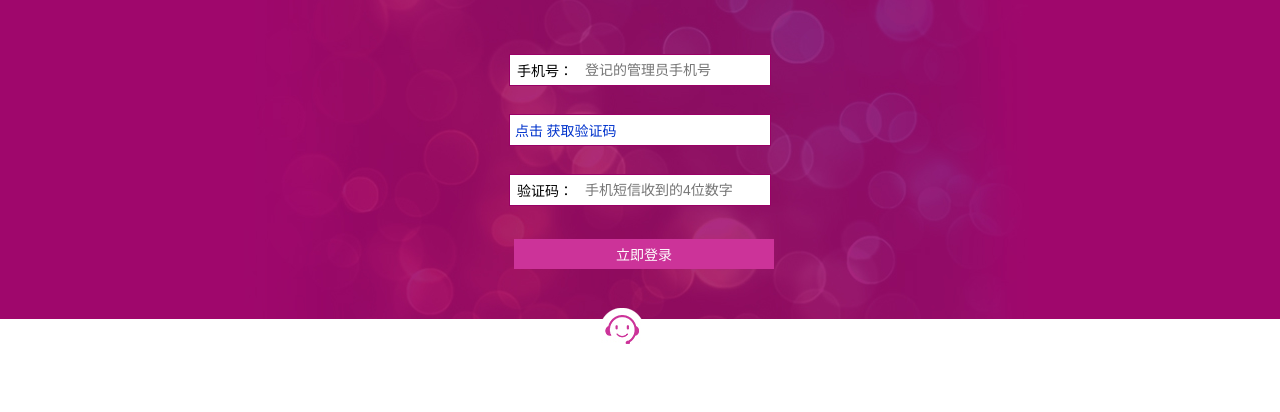
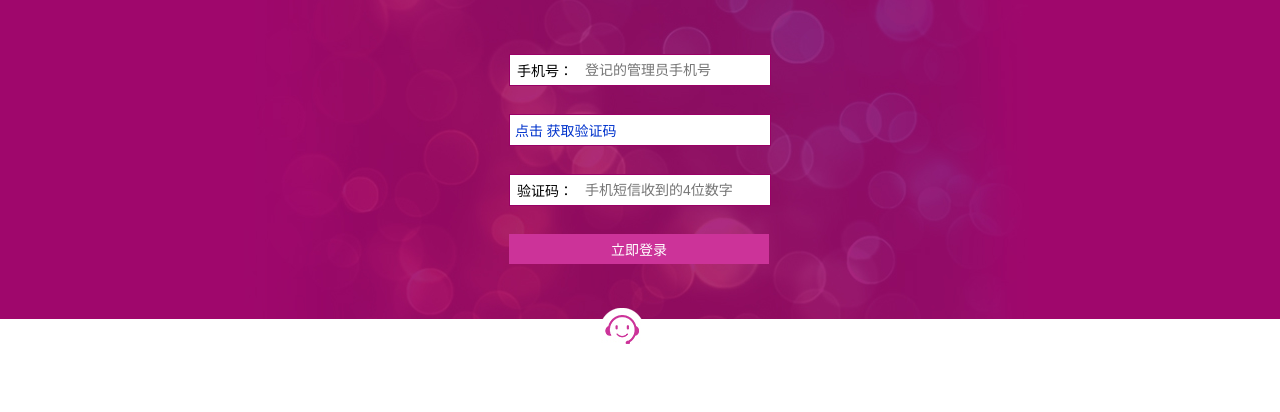
Before and after one commit to will-lzx/management, a Django app: a page that uses templates/login/base.html in a window 1280 px wide. Shown: the part 211-623 px from the top of the page. Run offline with Django 3.2, Linux system fonts and the light colour scheme.

Commit message:
管理后台设计

```diff
--- a/static/css/style.css
+++ b/static/css/style.css
@@ -50,6 +50,6 @@ padding:0;
 .infos_yzm{width: 250px;height: 20px;border: 1px solid #990066;  padding: 5px;font-size: 14px;margin-top: 15px;float: left;color: black;background-color: white;text-align: left;}
 .infos_yzm a{text-decoration: none; color:#0033CC;}
 .infos_yzm a:hover{text-decoration: none; color: #990066;}
-.anniu {display: block;float: left;width: 250px;height: 20px; padding: 5px;font-size: 14px; font-weight: 200; margin-top: 15px;}
+.anniu {display: block;float: left;font-size: 14px; font-weight: 200; margin-top: 15px;}
 .anniu a{ padding: 5px;display: block;width: 250px;height: 20px; text-decoration: none;background-color:#cc3399;color: white;}
 .anniu a:hover{display: block;text-decoration: none;background-color: #cc0099;font-weight: 400;width: 250px;height: 20px;}
```
